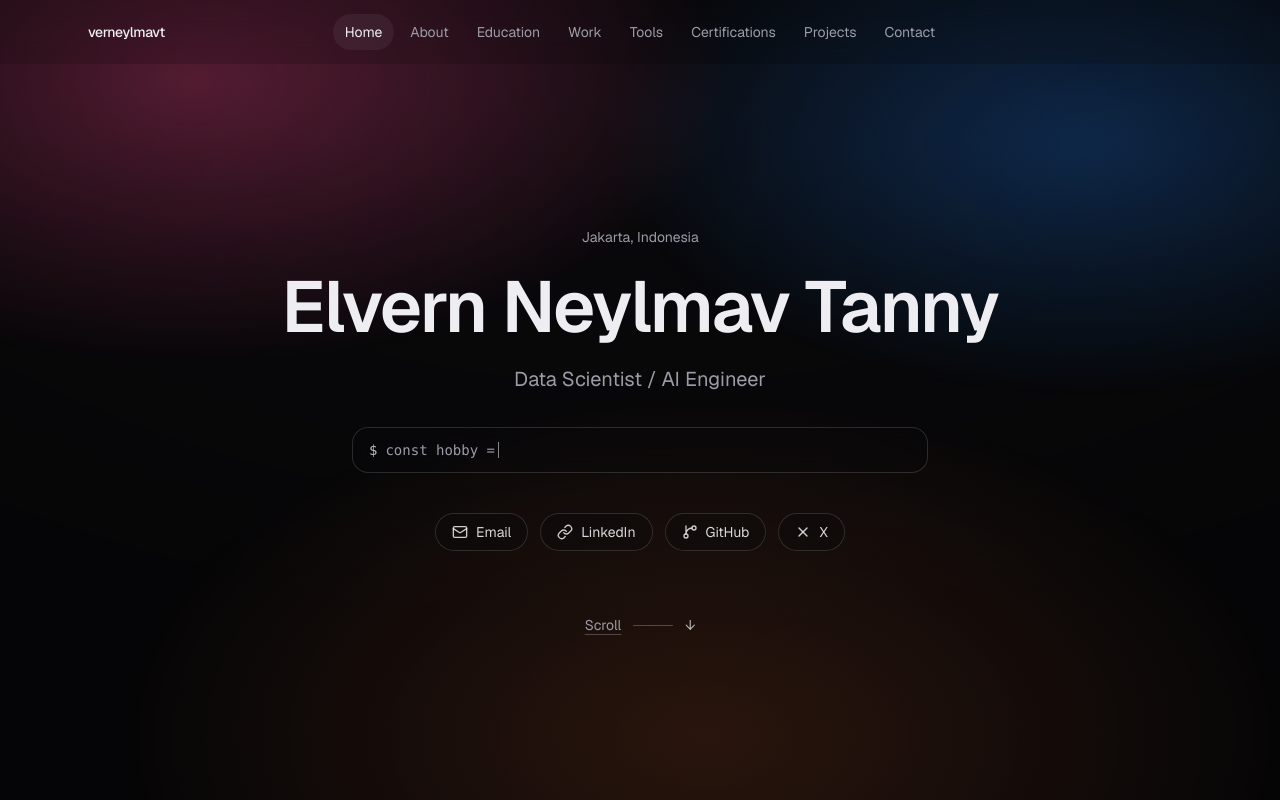
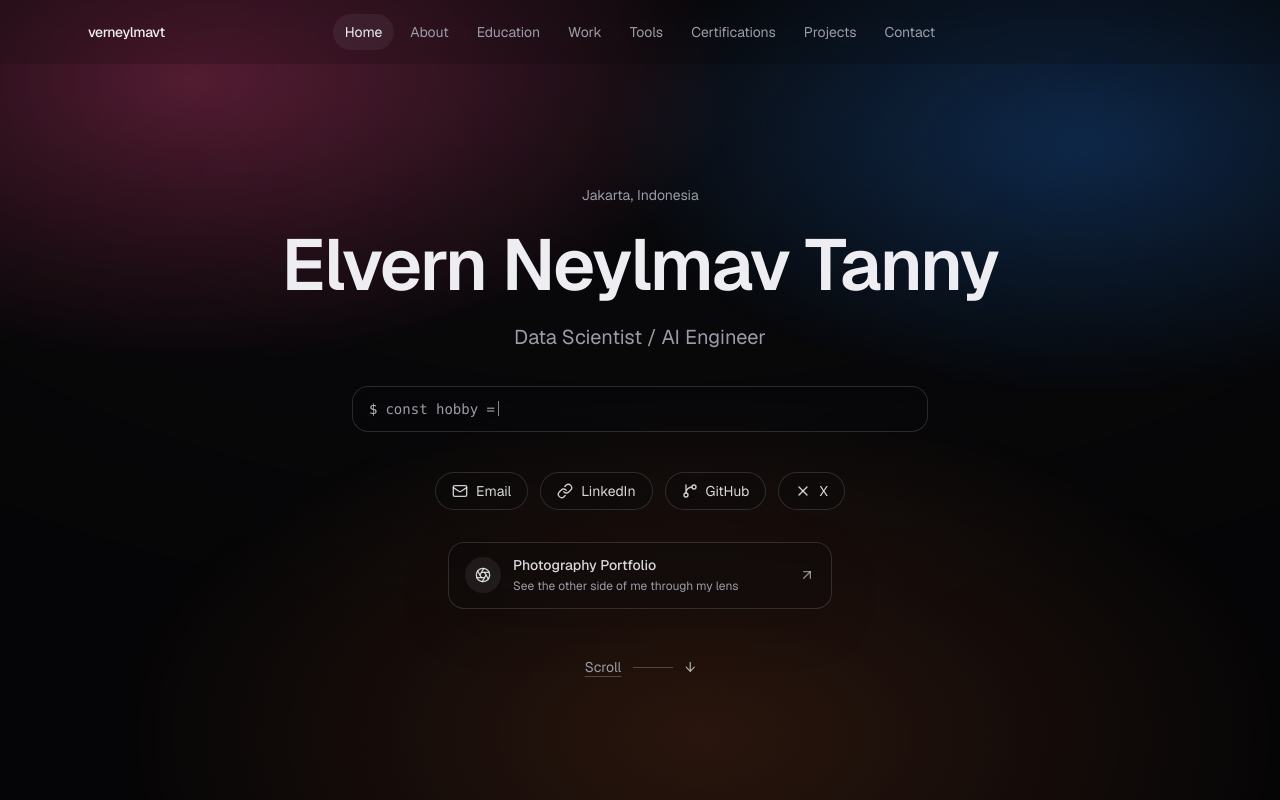
Before and after one commit to verneylmavt/verneylmavt.vercel.app, a Next.js app: page / in a window 1280 px wide. Shown: the top 800 px of the page. Built offline with nearby package versions, Linux system fonts and the light colour scheme.

Commit message:
Update: Add Aperture icon to ICONS and SitePage component

```diff
--- a/src/components/icon.tsx
+++ b/src/components/icon.tsx
@@ -40,6 +40,7 @@ import {
   Link,
   Star,
   ChartNetwork,
+  Aperture,
   Zap,
 } from "lucide-react";
 
@@ -88,6 +89,7 @@ const ICONS: Record<IconName, LucideIcon> = {
   Star,
   GraduationCap,
   ChartNetwork,
+  Aperture,
   Zap,
 };
 
--- a/src/components/site/SitePage.tsx
+++ b/src/components/site/SitePage.tsx
@@ -342,6 +342,49 @@ export function SitePage({ content }: { content: SiteContent }) {
                   ))}
                 </motion.div>
 
+                <motion.div
+                  variants={{
+                    hidden: { opacity: 0, y: 14 },
+                    show: { opacity: 1, y: 0 },
+                  }}
+                  transition={{ duration: 0.7, ease: [0.22, 1, 0.36, 1] }}
+                  className="mt-8 flex flex-col items-center justify-center"
+                >
+                  <a
+                    href="https://verneytography.vercel.app/"
+                    target="_blank"
+                    rel="noopener noreferrer"
+                    className={cn(
+                      "group inline-flex w-full max-w-sm items-center justify-between gap-4 rounded-2xl border border-[rgb(var(--border)/0.14)] px-4 py-3 text-left",
+                      "bg-[rgb(var(--background)/0.34)] shadow-[0_16px_50px_rgb(0_0_0/0.16)] backdrop-blur-md transition",
+                      "hover:-translate-y-0.5 hover:border-[rgb(var(--border)/0.24)] hover:bg-[rgb(var(--background)/0.48)]",
+                      "focus-visible:outline-none focus-visible:ring-2 focus-visible:ring-[rgb(var(--accent)/0.45)] focus-visible:ring-offset-2 focus-visible:ring-offset-background",
+                    )}
+                    aria-label="Open Photography Portfolio"
+                  >
+                    <span className="flex min-w-0 items-center gap-3">
+                      <span className="grid h-9 w-9 shrink-0 place-items-center rounded-full bg-[rgb(var(--foreground)/0.07)] text-foreground/85 transition group-hover:bg-[rgb(var(--foreground)/0.10)]">
+                        <Icon name="Aperture" className="h-4 w-4" />
+                      </span>
+                      <span className="min-w-0">
+                        <span className="block text-sm font-medium text-foreground/90">
+                          Photography Portfolio
+                        </span>
+                        <span className="mt-0.5 block text-xs font-normal leading-relaxed text-muted">
+                          See the other side of me through my lens
+                        </span>
+                      </span>
+                    </span>
+                    <Icon
+                      name="ArrowUpRight"
+                      className={cn(
+                        "h-4 w-4 shrink-0 text-foreground/55 transition",
+                        "group-hover:-translate-y-0.5 group-hover:translate-x-0.5 group-hover:text-foreground/80",
+                      )}
+                    />
+                  </a>
+                </motion.div>
+
                 <motion.a
                   variants={{
                     hidden: { opacity: 0 },
@@ -349,7 +392,7 @@ export function SitePage({ content }: { content: SiteContent }) {
                   }}
                   transition={{ duration: 0.9, ease: "easeOut", delay: 0.35 }}
                   href="#about"
-                  className="group mt-16 inline-flex items-center justify-center gap-3 text-sm text-muted transition hover:text-foreground"
+                  className="group mt-12 inline-flex items-center justify-center gap-3 text-sm text-muted transition hover:text-foreground"
                   aria-label="Scroll to About Me"
                 >
                   <span className="underline underline-offset-4 decoration-[rgb(var(--foreground)/0.25)] group-hover:decoration-[rgb(var(--foreground)/0.45)]">
--- a/src/content/site.ts
+++ b/src/content/site.ts
@@ -40,6 +40,7 @@ export type IconName =
   | "Link"
   | "Star"
   | "ChartNetwork"
+  | "Aperture"
   | "Zap";
 
 export type ContactLink = {
```
